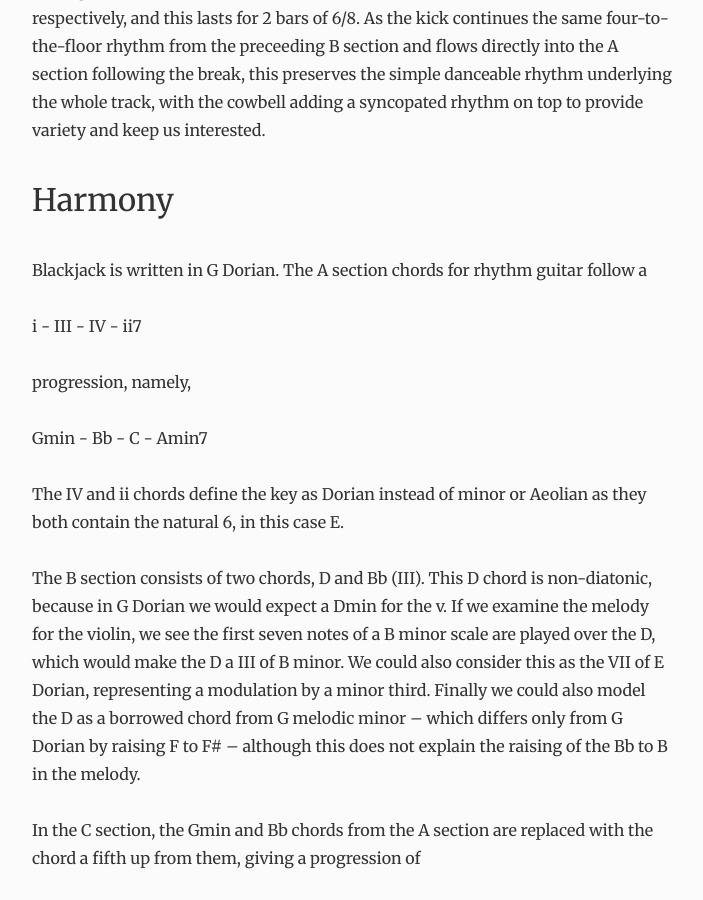
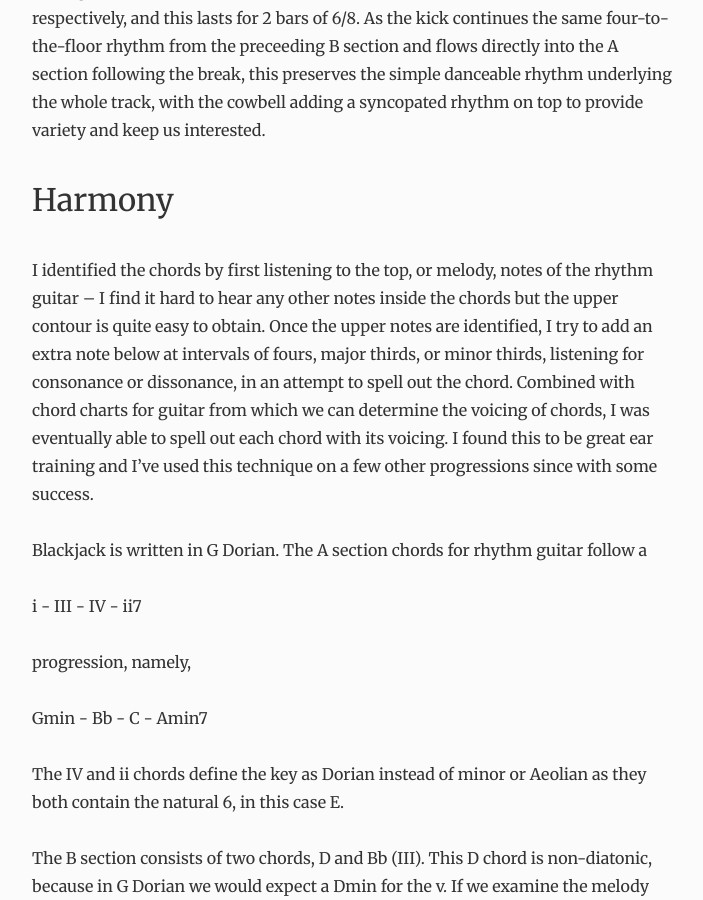
Before and after one commit to wcerfgba/jpreston.xyz, a Jekyll site: the page built from _posts/2020-12-31-analysis-of-blackjack-by-locksmith.markdown, in a window 1280 px wide and 900 px high, scrolled down 5192 px. Shown: the whole window, without its empty margins (288-991 px from the left). Built offline with Jekyll 4.4.1, drawn with Linux system fonts in a browser that asks for light colours.

Commit message:
Add note about identifying harmony in Blackjack

```diff
--- a/_posts/2020-12-31-analysis-of-blackjack-by-locksmith.markdown
+++ b/_posts/2020-12-31-analysis-of-blackjack-by-locksmith.markdown
@@ -70,6 +70,8 @@ During the breaks, the drums play a 3:2 polyrhythm on the cowbell and kick respe
 
 ### Harmony
 
+I identified the chords by first listening to the top, or melody, notes of the rhythm guitar -- I find it hard to hear any other notes inside the chords but the upper contour is quite easy to obtain. Once the upper notes are identified, I try to add an extra note below at intervals of fours, major thirds, or minor thirds, listening for consonance or dissonance, in an attempt to spell out the chord. Combined with chord charts for guitar from which we can determine the voicing of chords, I was eventually able to spell out each chord with its voicing. I found this to be great ear training and I've used this technique on a few other progressions since with some success.
+
 Blackjack is written in G Dorian. The A section chords for rhythm guitar follow a
 
 i - III - IV - ii7
```
